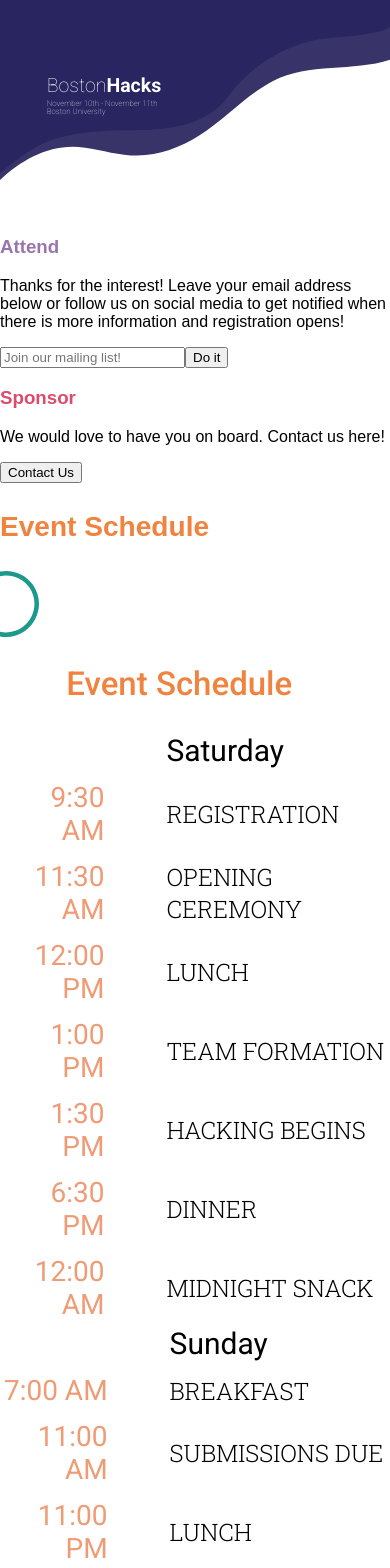
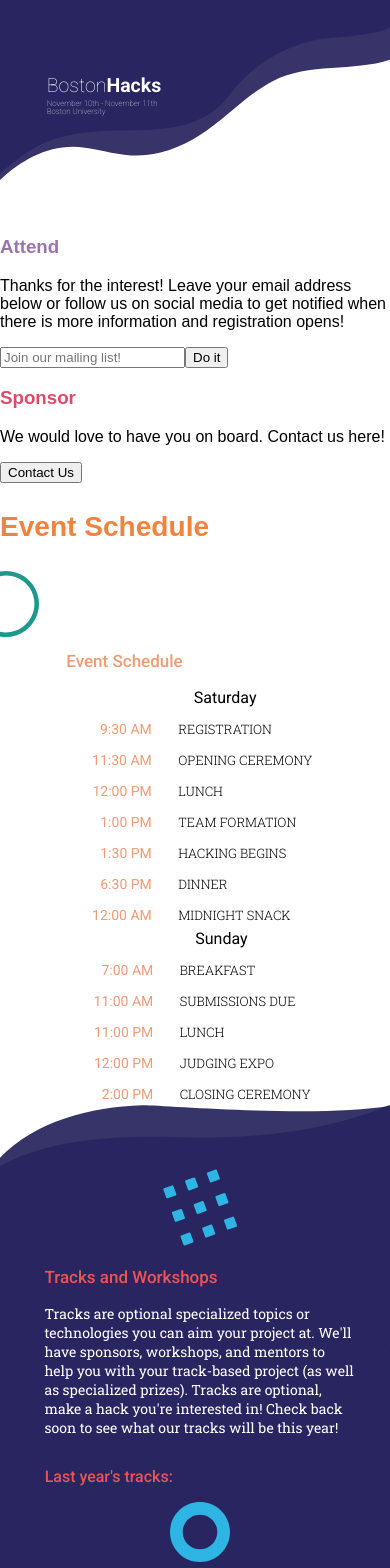
Before and after one commit to sarah256/beta, a React app: page / in a window 390 px wide. Shown: the top 1568 px of the page. Built offline with nearby package versions, Linux system fonts and the light colour scheme.

Commit message:
make text responsive

```diff
--- a/src/components/EventSchedule/EventSchedule.js
+++ b/src/components/EventSchedule/EventSchedule.js
@@ -26,12 +26,15 @@ const eventsSun = [
 ];
 
 const EventScheduleTitle = styled.h2`
-  color: #ef833f;
+  color: #ef9b75;
   font-family: "Roboto", sans-serif;
   font-size: 33px;
   font-weight: 500;
   position: relative;
   margin-left: 17%;
+  @media (max-width: 500px) {
+    font-size: 17px;
+  }
 `;
 
 const GreenGrid = styled.img`
--- a/src/components/ScheduleRow/ScheduleRow.js
+++ b/src/components/ScheduleRow/ScheduleRow.js
@@ -3,23 +3,29 @@ import PropTypes from "prop-types";
 import styled from "styled-components";
 
 const TimeCell = styled.td`
+  padding-right: 10px;
   text-align: right;
-  padding-right: 30px;
   text-transform: uppercase;
 
   font-family: "Roboto", sans-serif;
   font-size: 28px;
   font-weight: 400;
   color: #ef9b75;
+  @media (max-width: 500px) {
+    font-size: 14px;
+  }
 `;
 
 const EventCell = styled.td`
-  padding-left: 30px;
+  padding-left: 7%;
   text-transform: uppercase;
-
+  white-space: nowrap;
   font-family: "Roboto Slab", serif;
   font-size: 24px;
   font-weight: 300;
+  @media (max-width: 500px) {
+    font-size: 13px;
+  }
 `;
 
 class ScheduleRow extends Component {
--- a/src/components/ScheduleTable/ScheduleTable.js
+++ b/src/components/ScheduleTable/ScheduleTable.js
@@ -14,6 +14,7 @@ const Table = styled.table`
   tr:last-child td {
     padding-bottom: 0px;
   }
+  margin: 0 auto;
 `;
 
 const Title = styled.th`
@@ -21,6 +22,9 @@ const Title = styled.th`
   font-family: "Roboto", sans-serif;
   font-size: 30px;
   font-weight: 400;
+  @media (max-width: 500px) {
+    font-size: 16px;
+  }
 `;
 
 class ScheduleTable extends Component {
--- a/src/components/TracksAndWorkshops/TracksAndWorkshops.js
+++ b/src/components/TracksAndWorkshops/TracksAndWorkshops.js
@@ -12,6 +12,9 @@ const TracksTitle = styled.p`
   font-family: "Roboto", sans-serif;
   font-size: 33px;
   font-weight: 500;
+  @media (max-width: 500px) {
+    font-size: 17px;
+  }
 `;
 
 const TracksBody = styled.p`
@@ -19,10 +22,16 @@ const TracksBody = styled.p`
   font-family: "Roboto slab", serif;
   font-size: 24px;
   font-weight: 400;
+  @media (max-width: 500px) {
+    font-size: 14px;
+  }
 `;
 
 const LastYear = TracksTitle.extend`
   font-size: 30px;
+  @media (max-width: 500px) {
+    font-size: 16px;
+  }
 `;
 
 const TrackName = styled.p`
@@ -30,11 +39,17 @@ const TrackName = styled.p`
   font-weight: 400;
   font-size: 28px;
   color: #ffffff;
+  @media (max-width: 500px) {
+    font-size: 16px;
+  }
 `;
 
 const TracksCopy = TracksBody.extend`
   font-size: 19px;
   font-weight: 300;
+  @media (max-width: 500px) {
+    font-size: 12.5px;
+  }
 `;
 
 const Row1 = styled.div`
--- a/src/index.css
+++ b/src/index.css
@@ -71,10 +71,6 @@ body {
   background-size: cover;
 }
 
-.TracksTitle{
-  margin-left: 8% !important;
-}
-
 @media only screen and (min-width: 620px) {
   .TracksAndWorkshops {
     background:
@@ -84,9 +80,6 @@ body {
         url("assets/Waves/Mid_Curve2.svg") left no-repeat;
     display:flex;
     background-size: cover, contain, cover, cover;
-  }
-  .TracksTitle {
-    text-align: right;
   }
 }
 
@@ -110,6 +103,16 @@ body {
   }
 }
 
+.TracksTitle{
+  margin-left: 6% !important;
+}
+
+@media only screen and (min-width: 500px) {
+  .TracksTitle {
+    text-align: right;
+  }
+}
+
 /*
 .TracksAndWorkshops {
   position: relative;
```
